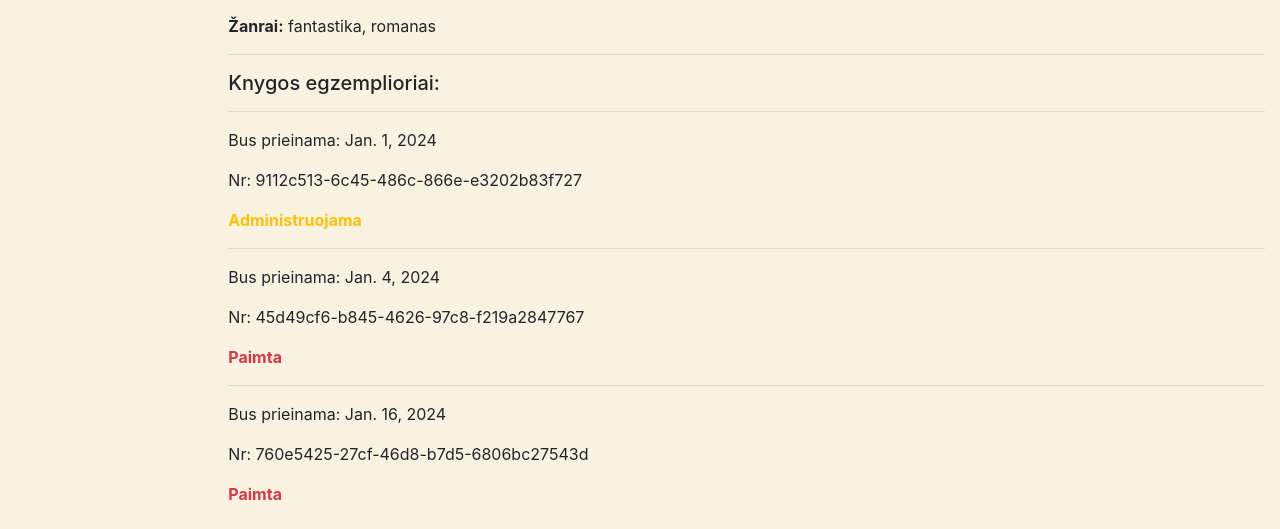
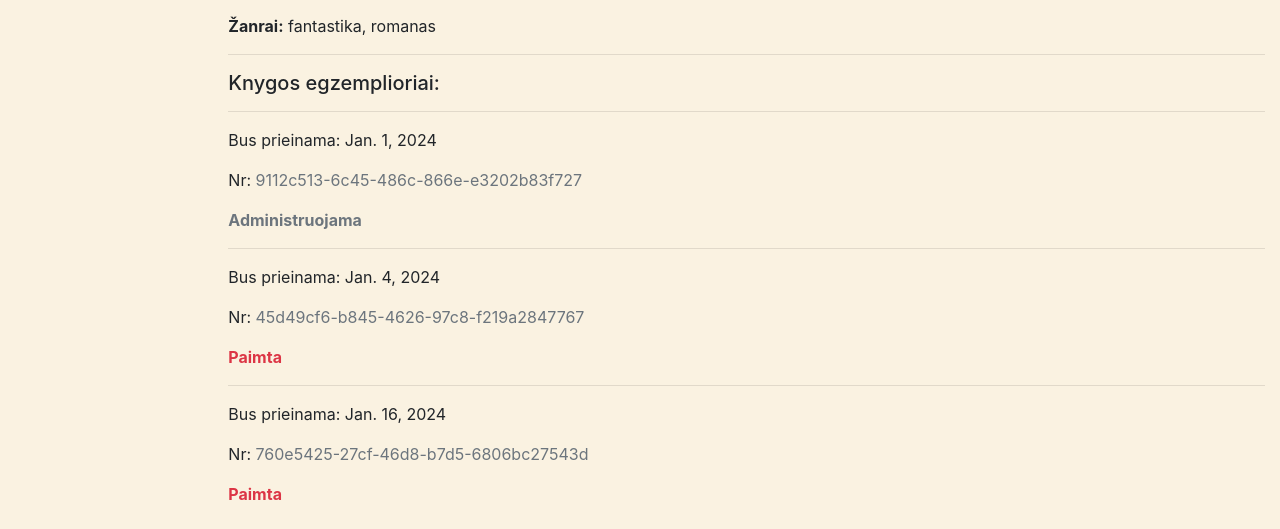
Before and after one commit to ram-pyth/djangoPTU18, a Django app: page /library/books/1 in a window 1280 px wide. Shown: the part 271-800 px from the top of the page. Run offline with Django 4.2, Linux system fonts and the light colour scheme; data comes from the database, SQL or seed files in the repository; both versions use the stored data as it was after the commit; some libraries are stand-ins or nearby versions.

Commit message:
paskaita 5 pabaigta

```diff
--- a/library/templates/book_detail.html
+++ b/library/templates/book_detail.html
@@ -11,8 +11,10 @@
 {% for egz in book.bookinstance_set.all  %}
     <hr/>
     <p>Bus prieinama: {{ egz.due_back }}</p>
-    <p>Nr: {{ egz.id }}</p>
+<p>Nr: <span class="text-muted">{{ egz.id }}</span></p>
     <p class="{% if egz.status == 'p' %} text-danger
+              {% elif egz.status == 'a' %} text-muted
+              {% elif egz.status == 'g' %} text-success
               {% else %} text-warning
               {% endif %}
     "><strong>{{ egz.get_status_display }}</strong>
```
Also changed, not shown: db.sqlite3.
